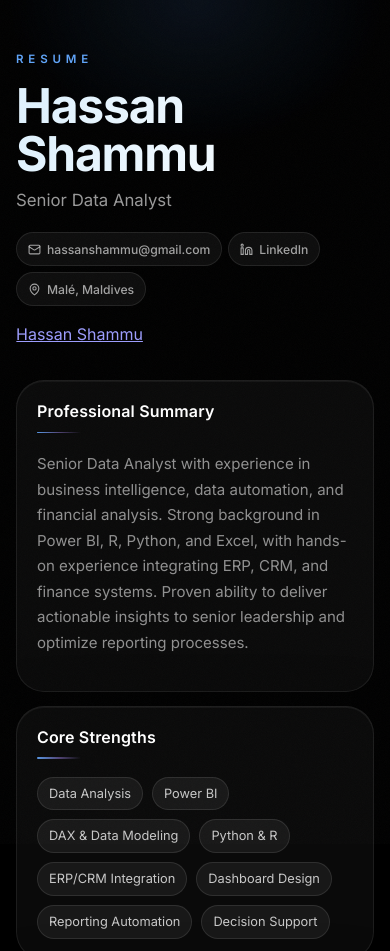
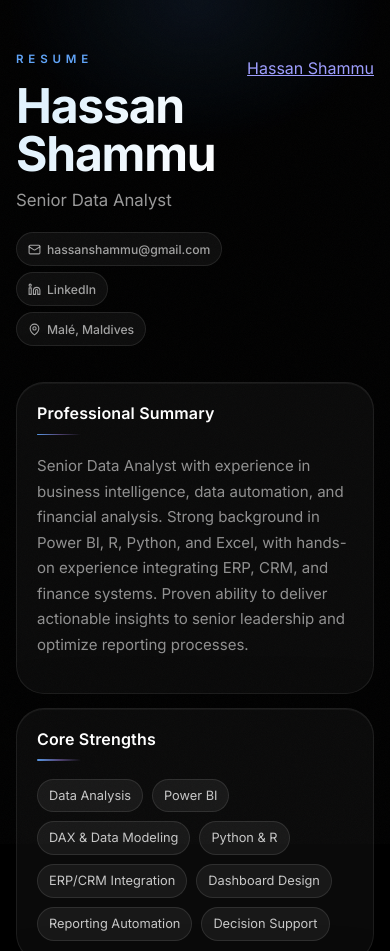
Before and after one commit to shammu119/Hassan_Shammu_Resume, a plain HTML site: page index.html in a window 390 px wide. Shown: the top 951 px of the page. Drawn offline with Linux system fonts and the light colour scheme.

Commit message:
Refactor hero section layout and styling for improved responsiveness

```diff
--- a/index.html
+++ b/index.html
@@ -17,11 +17,12 @@
   <body>
 <main class="page-shell">
       <header class="hero-card">
-        <div>
-          <p class="eyebrow">Resume</p>
-          <h1>Hassan Shammu</h1>
-          <p class="tagline">Senior Data Analyst</p>
-          <div class="contact-links">
+        <div class="hero-layout">
+          <div class="hero-copy">
+            <p class="eyebrow">Resume</p>
+            <h1>Hassan Shammu</h1>
+            <p class="tagline">Senior Data Analyst</p>
+            <div class="contact-links">
             <a href="mailto:hassanshammu@gmail.com" class="contact-link">
               <svg width="13" height="13" viewBox="0 0 24 24" fill="none" stroke="currentColor" stroke-width="2" stroke-linecap="round" stroke-linejoin="round"><rect width="20" height="16" x="2" y="4" rx="2"/><path d="m22 7-8.97 5.7a1.94 1.94 0 0 1-2.06 0L2 7"/></svg>
               hassanshammu@gmail.com
@@ -34,6 +35,7 @@
               <svg width="13" height="13" viewBox="0 0 24 24" fill="none" stroke="currentColor" stroke-width="2" stroke-linecap="round" stroke-linejoin="round"><path d="M20 10c0 6-8 12-8 12s-8-6-8-12a8 8 0 0 1 16 0Z"/><circle cx="12" cy="10" r="3"/></svg>
               Malé, Maldives
             </span>
+            </div>
           </div>
           <div class="linkedin-badge-wrap">
             <div
--- a/styles.css
+++ b/styles.css
@@ -185,10 +185,21 @@ h3 { font-size: 0.95rem; font-weight: 600; margin: 0 0 6px; color: var(--text);
 /* ── Contact links — monochrome minimal ── */
 .contact-links { display: flex; flex-wrap: wrap; gap: 8px; }
 
+.hero-layout {
+  display: flex;
+  justify-content: space-between;
+  align-items: flex-start;
+  gap: 24px;
+}
+
+.hero-copy { flex: 1; }
+
 .linkedin-badge-wrap {
-  margin-top: 18px;
+  margin-top: 6px;
   display: flex;
-  align-items: center;
+  align-items: flex-start;
+  justify-content: flex-end;
+  flex-shrink: 0;
 }
 
 .linkedin-badge-wrap .LI-profile-badge {
```
